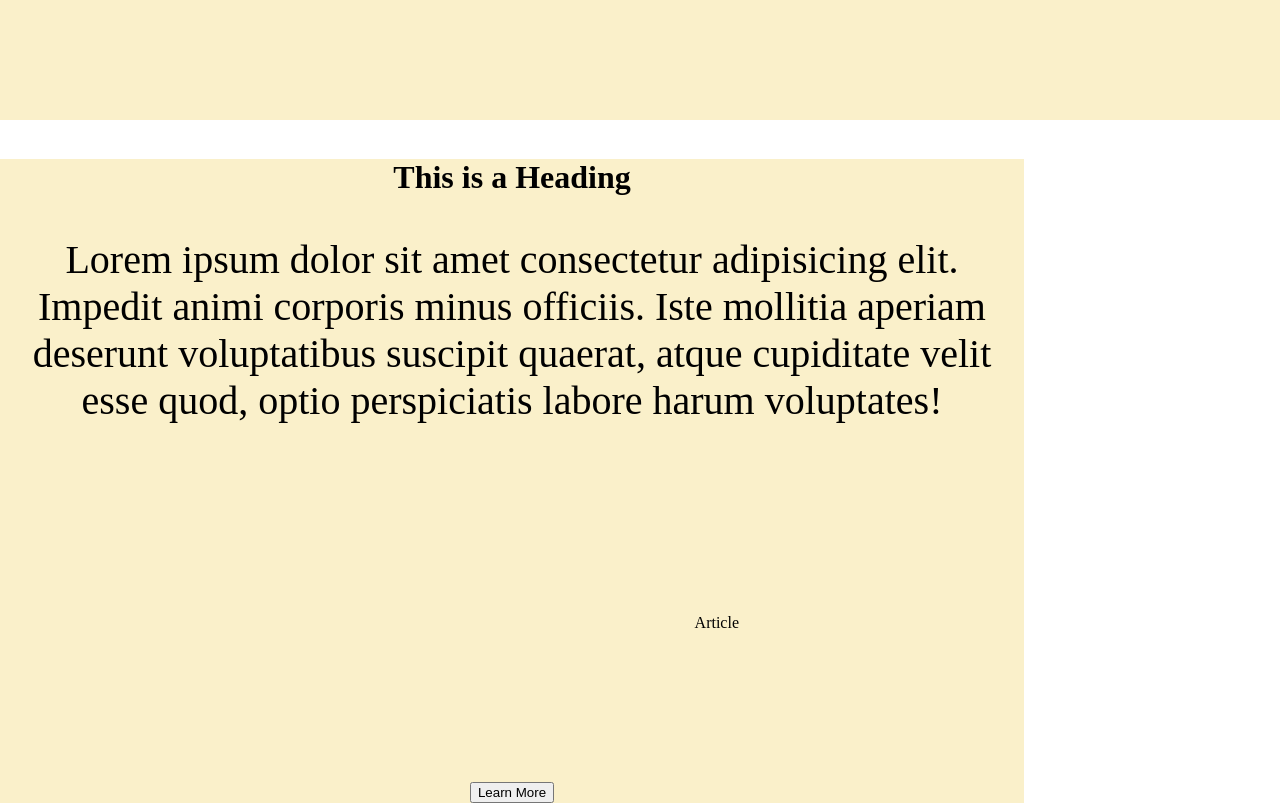
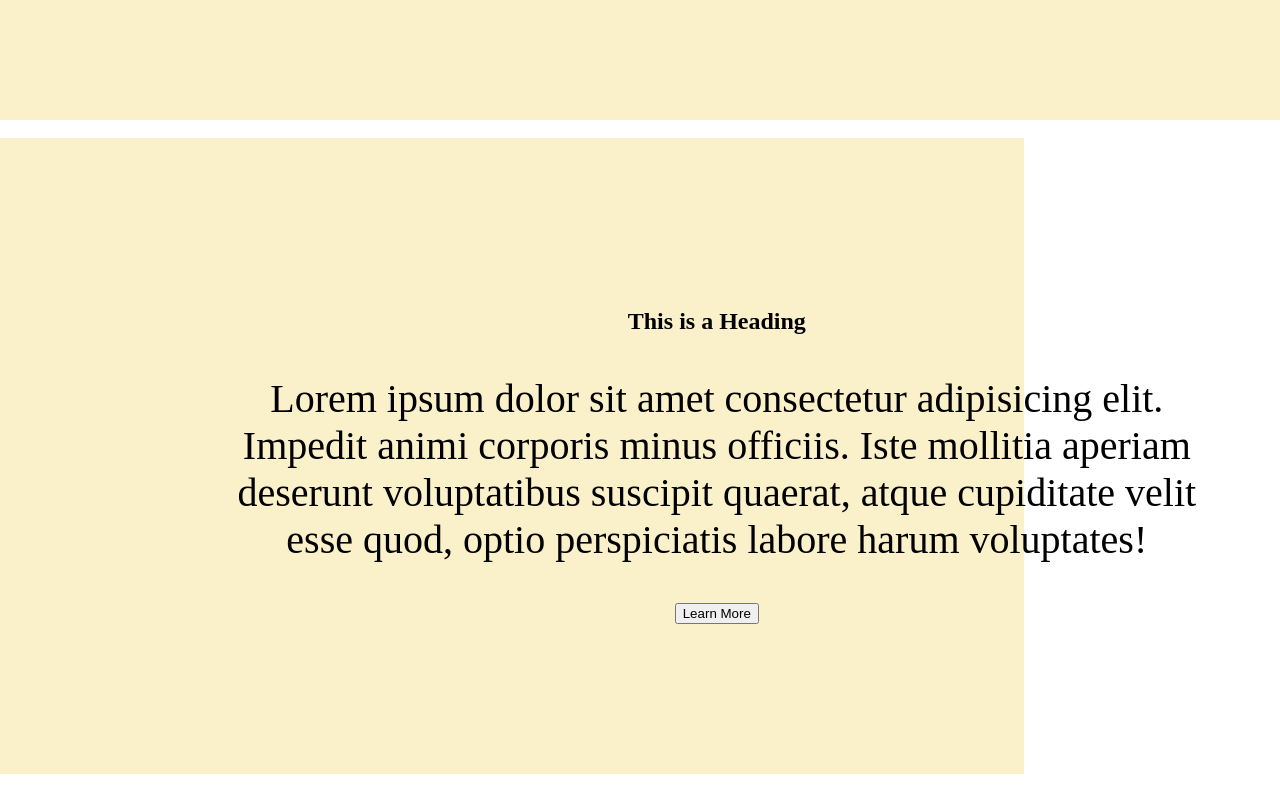
Before and after one commit to Seaway-Software-Development/web-skeleton-and-navigation-Jayden-McGrath, a plain HTML site: page index.html in a window 1280 px wide. Shown: the part 680-1486 px from the top of the page. Drawn offline with Linux system fonts and the light colour scheme.

Commit message:
container fix

```diff
--- a/index.html
+++ b/index.html
@@ -25,10 +25,13 @@
 <img src="" alt="" style="">
 
 <div class="container">
+ <article>
+
  <h1>This is a Heading</h1>
  <p>Lorem ipsum dolor sit amet consectetur adipisicing elit. Impedit animi corporis minus officiis. Iste mollitia aperiam deserunt voluptatibus suscipit quaerat, atque cupiditate velit esse quod, optio perspiciatis labore harum voluptates!</p>
- <article>Article</article>
+
  <button type="button">Learn More</button>
+</article>
 </div>
 
 <footer>
```
